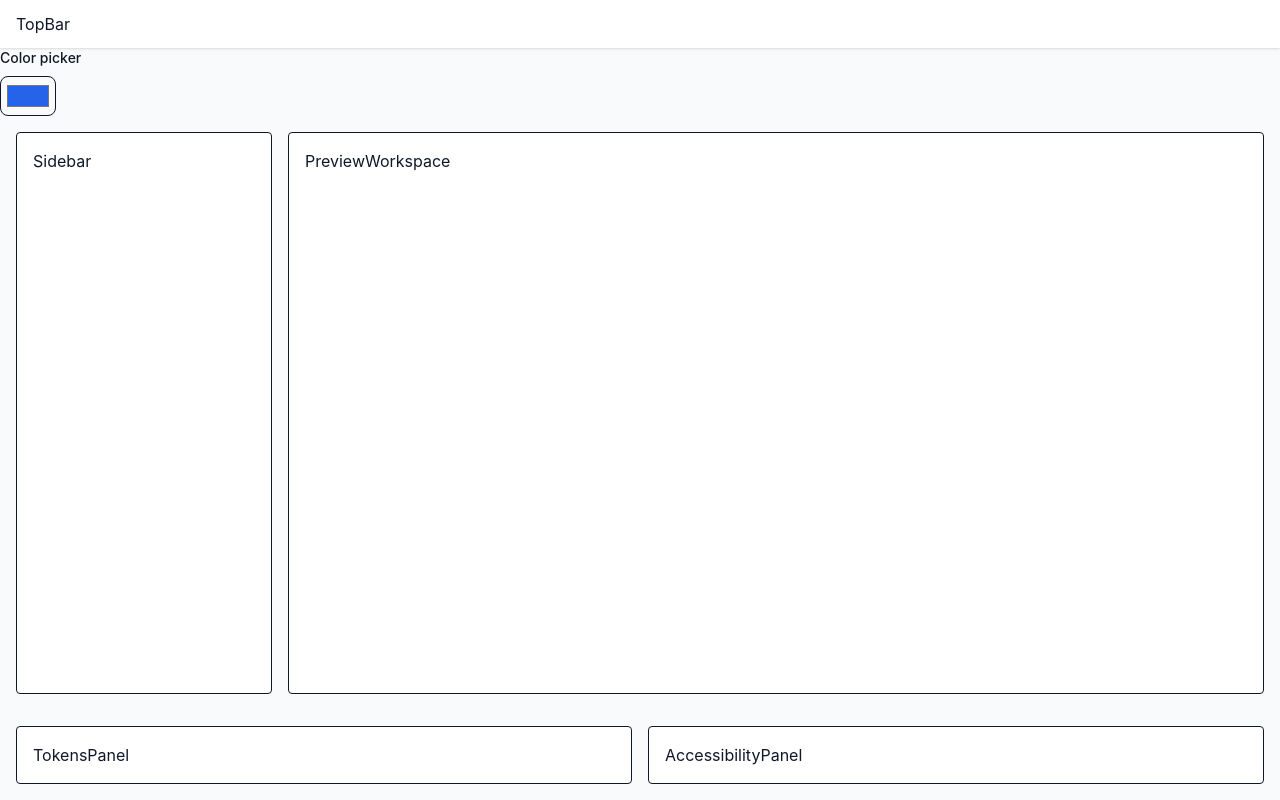
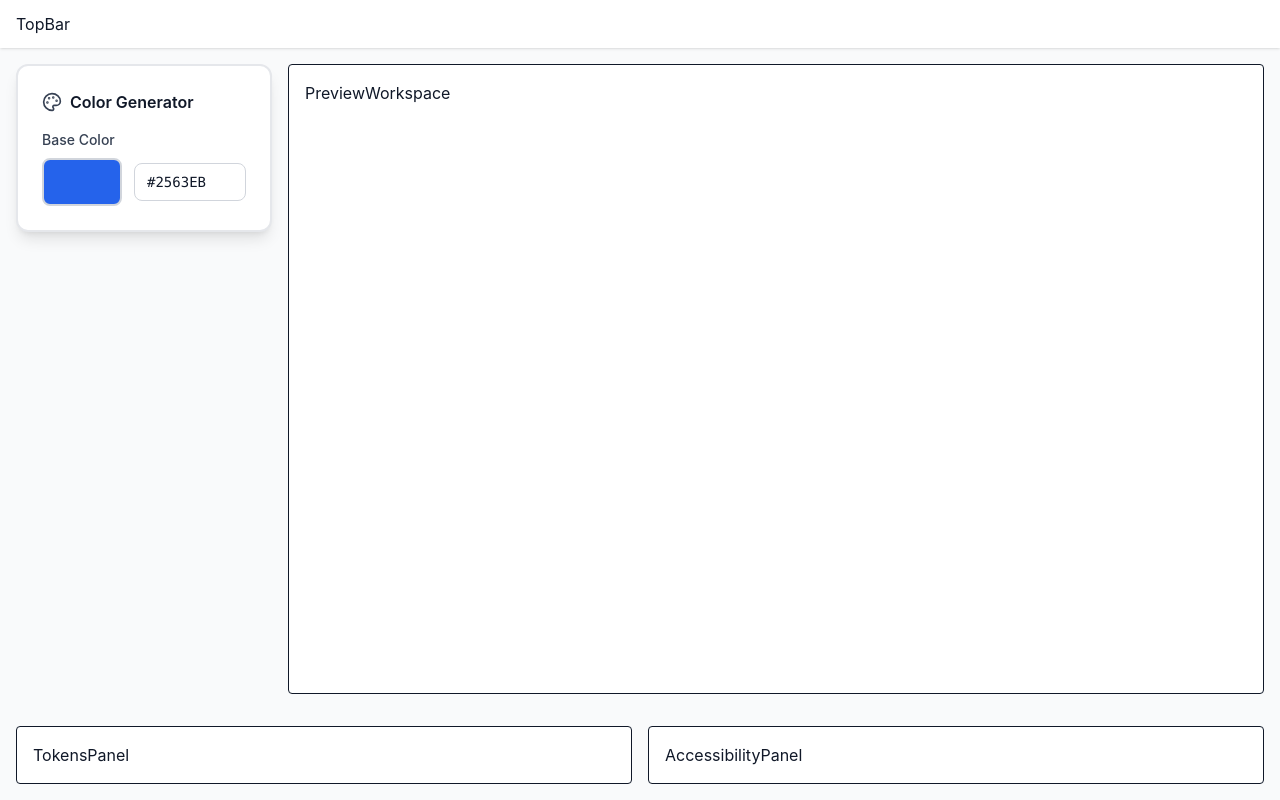
Before and after one commit to sharcty/design-dashboard, a React (Vite) app: page / in a window 1280 px wide. Built offline with nearby package versions, Linux system fonts and the light colour scheme.

Commit message:
ColorPicker improvements

```diff
--- a/src/App.tsx
+++ b/src/App.tsx
@@ -4,7 +4,6 @@ import Sidebar from './components/Sidebar'
 import PreviewWorkspace from './components/PreviewWorkspace'
 import TokensPanel from './components/TokensPanel'
 import AccessibilityPanel from './components/AccessibilityPanel'
-import ColorPicker from './components/ui/ColorPicker'
 
 function App() {
   return (
@@ -14,11 +13,9 @@ function App() {
         <TopBar />
       </div>
 
-      <ColorPicker></ColorPicker>
-
       {/* 2️⃣ Main content: Sidebar + Preview */}
       <div className="flex flex-1 gap-4 p-4">
-        <div className="w-64 bg-white p-4 border rounded">
+        <div className="w-64">
           <Sidebar />
         </div>
         <div className="flex-1 bg-white p-4 border rounded">
--- a/src/components/Sidebar.tsx
+++ b/src/components/Sidebar.tsx
@@ -1,11 +1,8 @@
-import * as React from 'react';
+import * as React from 'react'
+import ColorPicker from './ui/ColorPicker'
 
-export function Sidebar () {
-  return (
-    <div>
-      Sidebar
-    </div>
-  );
+export function Sidebar() {
+  return <ColorPicker></ColorPicker>
 }
 
-export default Sidebar;
+export default Sidebar
--- a/src/components/ui/ColorPicker.tsx
+++ b/src/components/ui/ColorPicker.tsx
@@ -1,21 +1,80 @@
+import { Palette } from 'lucide-react'
 import * as React from 'react'
 
 export function ColorPicker() {
+  const [color, setColor] = React.useState('#2563eb')
+  const [inputValue, setInputValue] = React.useState(color)
+  const [isValid, setIsValid] = React.useState(true)
+
   return (
-    <div>
-      <label
-        htmlFor="hs-color-input"
-        className="block mb-2 text-sm font-medium text-foreground"
-      >
-        Color picker
-      </label>
-      <input
-        type="color"
-        className="p-1 h-10 w-14 block bg-layer border border-layer-line cursor-pointer rounded-lg disabled:opacity-50 disabled:pointer-events-none"
-        id="hs-color-input"
-        value="#2563eb"
-        title="Choose your color"
-      ></input>
+    <div className="bg-white rounded-xl border-2 border-gray-200 p-6 shadow-lg">
+      <div className="flex items-center gap-2 mb-4">
+        <Palette className="w-5 h-5 text-gray-700" />
+        <h2 className="font-semibold text-gray-900">Color Generator</h2>
+      </div>
+
+      <div className="space-y-4">
+        {/* Color input */}
+        <div>
+          <label className="block text-sm font-medium text-gray-700 mb-2">
+            Base Color
+          </label>
+          <div className="flex items-center gap-3">
+            <div className="relative flex-1">
+              <input
+                type="color"
+                aria-label="Select base color"
+                value={color}
+                onChange={(e) => {
+                  setColor(e.target.value)
+                  setInputValue(e.target.value)
+                  setIsValid(true)
+                }}
+                className="absolute inset-0 w-full h-full opacity-0 cursor-pointer"
+              />
+              <div
+                className="h-12 rounded-lg border-2 border-gray-300 cursor-pointer hover:border-gray-400 transition-colors"
+                style={{ backgroundColor: color }}
+              />
+            </div>
+            <input
+              type="text"
+              value={inputValue.toUpperCase()}
+              onChange={(e) => {
+                const value = e.target.value
+                setInputValue(value)
+                const isHex = /^#?([0-9A-F]{3}|[0-9A-F]{6})$/i.test(value)
+                setIsValid(isHex)
+              }}
+              onBlur={() => {
+                if (isValid) {
+                  setColor(inputValue)
+                  setInputValue(inputValue)
+                }
+              }}
+              className={`w-28 px-3 py-2 border rounded-lg font-mono text-sm transition-all duration-200 ease-in-out
+  ${
+    isValid
+      ? 'border-gray-300 focus:ring-2 focus:ring-blue-500'
+      : 'border-red-500 focus:ring-2 focus:ring-red-500'
+  }
+`}
+              placeholder="#000000"
+            />
+          </div>
+          {!isValid && (
+            <p
+              className={`text-xs mt-1 transition-all duration-200 ${
+                isValid
+                  ? 'opacity-0 translate-y-[-4px]'
+                  : 'opacity-100 translate-y-0 text-red-500'
+              }`}
+            >
+              Please enter a valid HEX color
+            </p>
+          )}
+        </div>
+      </div>
     </div>
   )
 }
```
